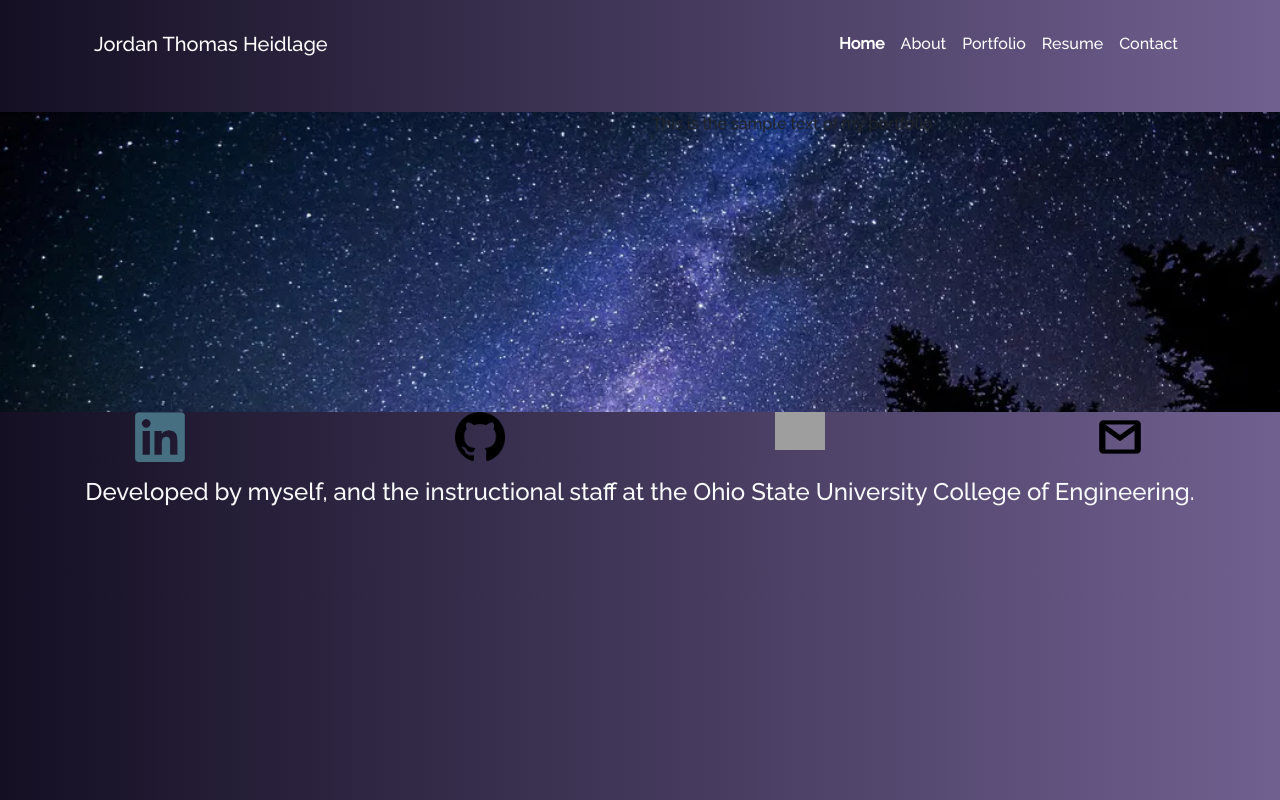
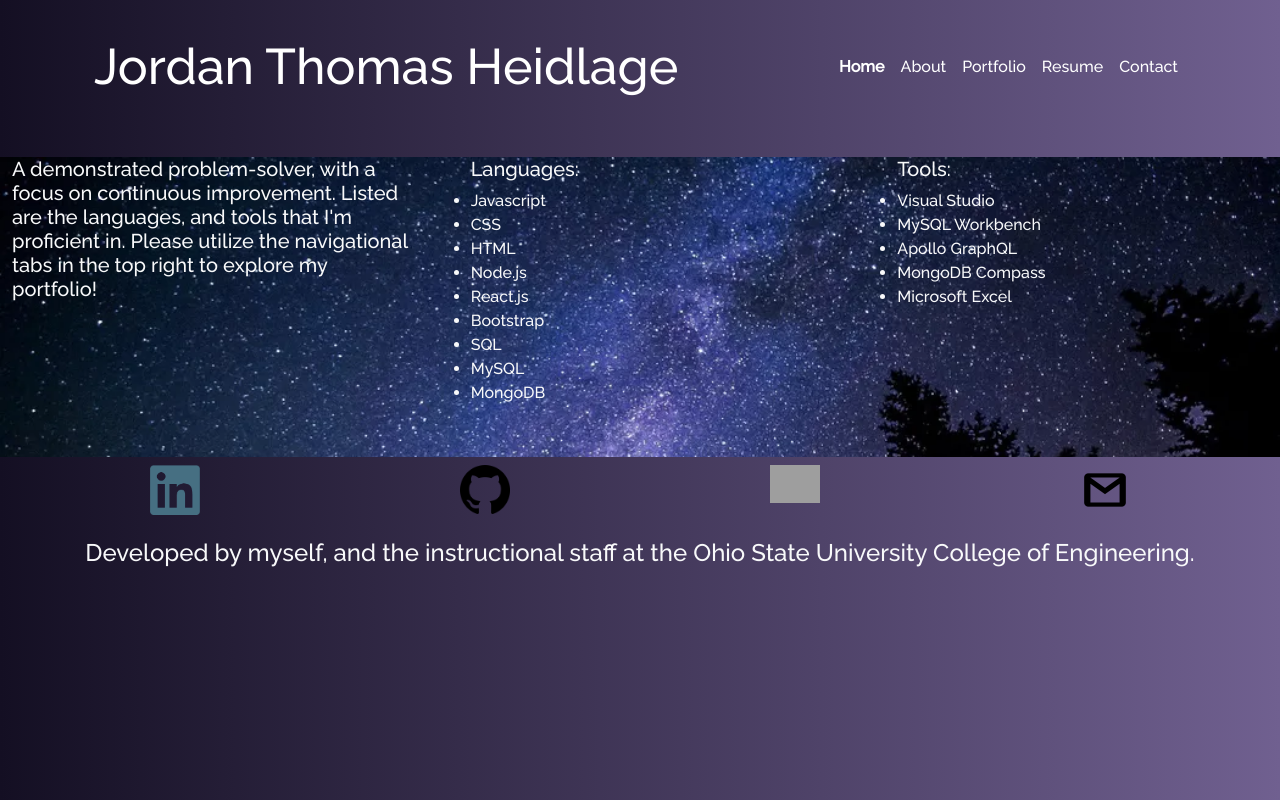
Before and after one commit to jordanheidlage/jth_portfolio, a React (Create React App) app: page / in a window 1280 px wide. Built offline with nearby package versions, Linux system fonts and the light colour scheme; grey boxes are pictures that could not be loaded.

Commit message:
fixed home display

```diff
--- a/src/components/NavTabs.js
+++ b/src/components/NavTabs.js
@@ -64,7 +64,7 @@ function NavTabs({ currentPage, handlePageChange }) {
     // </ul>
     <Navbar  expand="lg">
       <Container>
-        <Navbar.Brand href="#home" className='text-white'>Jordan Thomas Heidlage</Navbar.Brand>
+        <Navbar.Brand href="#home" className='nav-name text-white'>Jordan Thomas Heidlage</Navbar.Brand>
         <Navbar.Toggle aria-controls="basic-navbar-nav" className='text-white'/>
         <Navbar.Collapse id="basic-navbar-nav" className='justify-content-end '>
           <Nav >
--- a/src/index.css
+++ b/src/index.css
@@ -33,6 +33,10 @@ footer {
   text-decoration: none;
 }
 
+.nav-name{
+  font-size: 50px;
+}
+
 .about-background{
   background-image: url(../src/Assets/shootingStar.webp);
   background-size: cover;
--- a/src/pages/Home.js
+++ b/src/pages/Home.js
@@ -2,6 +2,7 @@ import liLogo from '../Assets/linkedInIcon.png'
 import ghLogo from '../Assets/GHIcon.png'
 import gmail from '../Assets/gmail.png'
 import facebook from '../Assets/fbicon.png'
+import ListGroup from 'react-bootstrap/ListGroup';
 
 
 
@@ -12,14 +13,36 @@ import Col from 'react-bootstrap/Col';
 export default function Home() {
   return (
     <Container fluid>
-      <Row className="about-background">
-        <Col md={6}>
-          {/* <img src={logo} width={150} /> */}
+      <Row className="about-background text-light">
+      <Col md={4}>
+              <h5>A demonstrated problem-solver, with a focus on continuous improvement. Listed are the languages, and tools that I'm proficient in. Please utilize the navigational tabs in the top right to explore my portfolio!</h5>
         </Col>
-        <Col md={6}>This is the sample text of my portfolio
+        <Col md={4}>
+            <ul>
+              <h5>Languages:</h5>
+              <li>Javascript</li>
+              <li>CSS</li>
+              <li>HTML</li>
+              <li>Node.js</li>
+              <li>React.js</li>
+              <li>Bootstrap</li>
+              <li>SQL</li>
+              <li>MySQL</li>
+              <li>MongoDB</li>
+            </ul>
+        </Col>
+        <Col md={4}>
+          <ul>
+            <h5>Tools:</h5>
+            <li>Visual Studio</li>
+            <li>MySQL Workbench</li>
+            <li>Apollo GraphQL</li>
+            <li>MongoDB Compass</li>
+            <li>Microsoft Excel</li>
+          </ul>
         </Col>
       </Row>
-      <Row className="text-light m2 text-center">
+      <Row className="text-light m-2 text-center">
         <Col md={3}>
           <a href="https://www.linkedin.com/in/jordan-heidlage-b31518a4/" target="_blank" rel="noopener noreferrer"><img src={liLogo} alt="LinkedIn" width="50"></img></a>
         </Col>
--- a/src/pages/Portfolio.js
+++ b/src/pages/Portfolio.js
@@ -24,7 +24,7 @@ export default function Portfolio() {
       title: 'Social Network API - MongoDB ',
       description: 'This application was created to utilize MongoDB database management, and Insomnia to test the correct functionality of API routes',
       repo: 'https://github.com/jordanheidlage/social_network_API_jheidlage',
-      // deploy: 'https://drive.google.com/file/d/1UaWeDR4srUhVB8_5MJwDURKwLGEqeQtO/view',
+      deploy: 'https://drive.google.com/file/d/1UaWeDR4srUhVB8_5MJwDURKwLGEqeQtO/view',
       walkthrough: 'https://drive.google.com/file/d/1UaWeDR4srUhVB8_5MJwDURKwLGEqeQtO/view',
       image: socialNetworkAPI
     },
@@ -40,7 +40,7 @@ export default function Portfolio() {
       title: 'Employee Tracker - SQL',
       description: "This application allows the user to utilize .js scripts to keep an active database of their associates in the terminal: roles, salaries, direct reports, and job Id's, with the functionality to add other fields",
       repo: 'https://github.com/jordanheidlage/employee_tracker_jh',
-      // deploy: 'https://drive.google.com/file/d/1eePGCbG-aBpfLd7_9j7RSmNv6kgUlBIz/view',
+      deploy: 'https://drive.google.com/file/d/1eePGCbG-aBpfLd7_9j7RSmNv6kgUlBIz/view',
       walkthrough: 'https://drive.google.com/file/d/1eePGCbG-aBpfLd7_9j7RSmNv6kgUlBIz/view',
       image: employeeTracker
     },
@@ -48,7 +48,7 @@ export default function Portfolio() {
       title: 'E-Commerce Backend (ORM)',
       description: 'This was created to create a backend for an e-commerce website that uses the latest technologies so that the company can compete with other e-commerce companies. This project utilizes MySQL, npm libraries, and insomnia to perform CRUD operations to the database.',
       repo: 'https://github.com/jordanheidlage/ecommerce_backend_jh',
-      // deploy: 'https://drive.google.com/file/d/1Pi5KlrGD_QrBSJYlYuZQiJpuh_gi5Zri/view',
+      deploy: 'https://drive.google.com/file/d/1Pi5KlrGD_QrBSJYlYuZQiJpuh_gi5Zri/view',
       walkthrough: 'https://drive.google.com/file/d/1Pi5KlrGD_QrBSJYlYuZQiJpuh_gi5Zri/view',
       image: ecommerce
     },
@@ -74,6 +74,9 @@ export default function Portfolio() {
   return (
     <Container fluid>
       {projectArray.map((item)=>(
+      //   {
+      //   if (item.deploy === 'true')
+      // }
         <Row className='text-light m-2' >
         <Col md={6}>
           <div >
```
Also changed, not shown: src/pages/About.js (+17 -17 lines).
